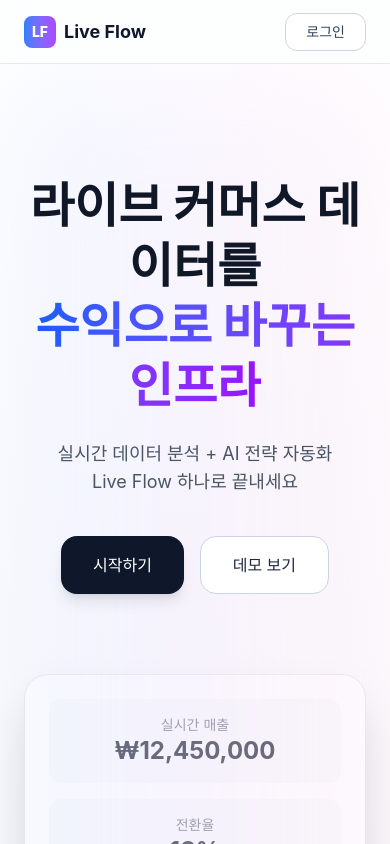
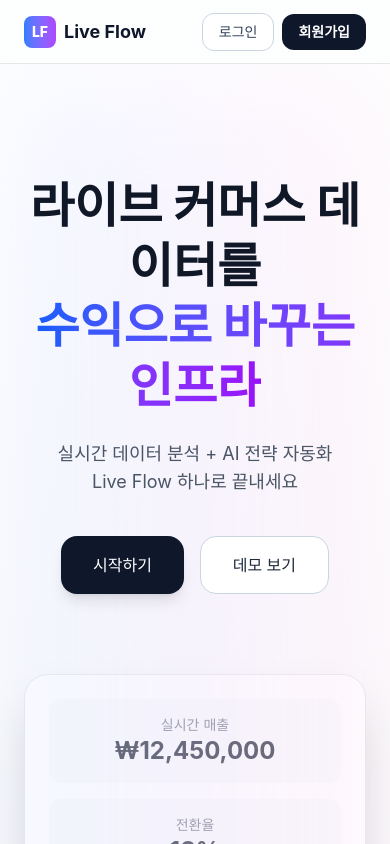
Before and after one commit to smileman62/LiveFlow, a React (Vite) app: page / in a window 390 px wide. Shown: the top 844 px of the page. Built offline with nearby package versions, Linux system fonts and the light colour scheme; a web font is replaced by a local one.

Commit message:
feat: 회원가입 버튼 헤더에 추가 및 임시 회원가입 페이지 추가

```diff
--- a/src/components/shared/Header.tsx
+++ b/src/components/shared/Header.tsx
@@ -11,12 +11,18 @@ function Header() {
           <span className="text-lg font-bold text-slate-900">Live Flow</span>
         </Link>
 
-        <div className="flex items-center gap-3">
+        <div className="flex items-center gap-2 sm:gap-3">
           <Link
             to="/login"
-            className="rounded-xl border border-slate-300 bg-white px-5 py-2 text-sm font-medium text-slate-700 hover:bg-slate-50"
+            className="rounded-xl border border-slate-300 bg-white px-4 py-2 text-sm font-medium text-slate-700 hover:bg-slate-50 sm:px-5"
           >
             로그인
+          </Link>
+          <Link
+            to="/signup"
+            className="rounded-xl bg-slate-900 px-4 py-2 text-sm font-semibold text-white hover:bg-slate-800 sm:px-5"
+          >
+            회원가입
           </Link>
         </div>
       </div>
--- /dev/null
+++ b/src/pages/SignupPage.tsx
@@ -0,0 +1,45 @@
+import { Link } from 'react-router-dom'
+
+function SignupPage() {
+  return (
+    <div
+      className="login-page-bg flex min-h-0 flex-1 flex-col items-center justify-center px-5 py-10 sm:px-6 sm:py-12"
+      style={{
+        background:
+          'linear-gradient(135deg, #fdfbfb 0%, #eef0f7 45%, #e8eaf6 100%)',
+      }}
+    >
+      <div className="w-full max-w-[420px] shrink-0 text-center">
+        <div
+          className="rounded-2xl border border-gray-300 bg-white px-8 py-12 font-sans antialiased sm:px-10"
+          style={{
+            boxShadow: '0 10px 25px rgba(0, 0, 0, 0.05)',
+          }}
+        >
+          <h1 className="text-xl font-bold leading-snug text-slate-900 sm:text-2xl">
+            회원가입
+          </h1>
+          <p className="mt-3 text-sm leading-relaxed text-slate-600">
+            회원가입 폼은 준비 중입니다.
+          </p>
+          <div className="mt-8 flex flex-col gap-3 sm:flex-row sm:justify-center">
+            <Link
+              to="/login"
+              className="inline-flex min-h-[48px] items-center justify-center rounded-lg bg-[#0f172a] px-6 text-sm font-semibold text-white transition hover:bg-[#1e293b]"
+            >
+              로그인으로
+            </Link>
+            <Link
+              to="/"
+              className="inline-flex min-h-[48px] items-center justify-center rounded-lg border border-slate-300 bg-white px-6 text-sm font-medium text-slate-700 transition hover:bg-slate-50"
+            >
+              홈으로
+            </Link>
+          </div>
+        </div>
+      </div>
+    </div>
+  )
+}
+
+export default SignupPage
--- a/src/routes/publicRoutes.tsx
+++ b/src/routes/publicRoutes.tsx
@@ -2,6 +2,7 @@ import type { RouteObject } from 'react-router-dom'
 import App from '../App.tsx'
 import HomePage from '../pages/HomePage'
 import LoginPage from '../pages/LoginPage'
+import SignupPage from '../pages/SignupPage'
 
 export const publicRoutes: RouteObject[] = [
   {
@@ -16,6 +17,10 @@ export const publicRoutes: RouteObject[] = [
         path: 'login',
         element: <LoginPage />,
       },
+      {
+        path: 'signup',
+        element: <SignupPage />,
+      },
     ],
   },
 ]
```
